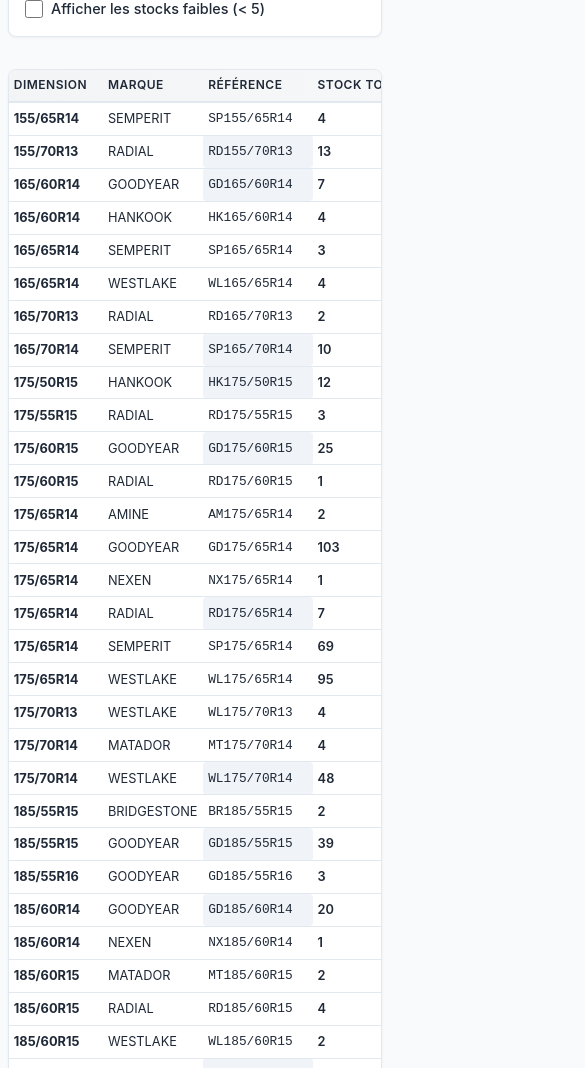
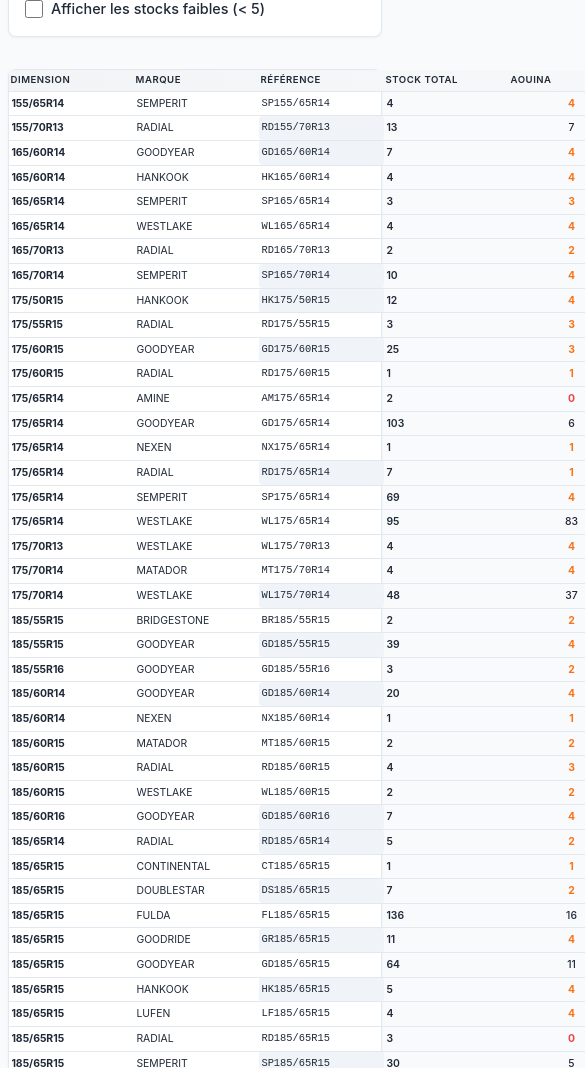
Before and after one commit to jesser-01/speed-pneu, a React (Vite) app: page / in a window 390 px wide. Shown: the part 500-1568 px from the top of the page, 585 px wide, since content can reach past the window. Built offline with nearby package versions, Linux system fonts and the light colour scheme; no server answers.

Commit message:
Mobile table - fit all columns on screen NO scrolling

```diff
--- a/src/styles/ProductTable.css
+++ b/src/styles/ProductTable.css
@@ -158,44 +158,53 @@
 
 @media (max-width: 768px) {
   .table-wrapper {
-    overflow-x: auto;
-    overflow-y: hidden;
+    overflow-x: visible;
+    overflow-y: visible;
   }
 
   .products-table {
     width: 100%;
-    table-layout: auto;
-    min-width: 600px;
+    table-layout: fixed;
+    border-collapse: collapse;
+  }
+
+  .products-table thead {
+    background: linear-gradient(90deg, #f3f4f6 0%, #f9fafb 100%);
+    border-bottom: 1px solid var(--border-color);
   }
 
   .products-table th,
   .products-table td {
-    padding: 0.4rem 0.3rem;
-    font-size: 0.8rem;
+    padding: 0.25rem 0.15rem;
+    font-size: 0.65rem;
     white-space: nowrap;
+    overflow: hidden;
+    text-overflow: ellipsis;
   }
 
   .products-table th {
-    font-size: 0.75rem;
+    font-size: 0.6rem;
+    font-weight: 600;
+    padding: 0.2rem 0.1rem;
   }
 
-  .products-table th:nth-child(1) { min-width: 70px; }
-  .products-table th:nth-child(2) { min-width: 70px; }
-  .products-table th:nth-child(3) { min-width: 75px; }
-  .products-table th:nth-child(4) { min-width: 70px; }
-  .products-table th:nth-child(5) { min-width: 60px; }
-  .products-table th:nth-child(6) { min-width: 60px; }
-  .products-table th:nth-child(7) { min-width: 60px; }
-  .products-table th:nth-child(8) { min-width: 70px; }
+  .products-table tbody tr {
+    border-bottom: 1px solid var(--border-color);
+  }
+
+  .dimension-cell {
+    font-weight: 600;
+    color: var(--text-dark);
+  }
 
   .reference-cell {
-    font-size: 0.75rem;
-    padding: 0.3rem 0.2rem;
+    font-size: 0.6rem;
+    padding: 0.2rem 0.1rem;
   }
 
   .price-cell {
-    font-size: 0.8rem;
     font-weight: 600;
+    font-size: 0.65rem;
   }
 
   .row-out-of-stock td {
```
